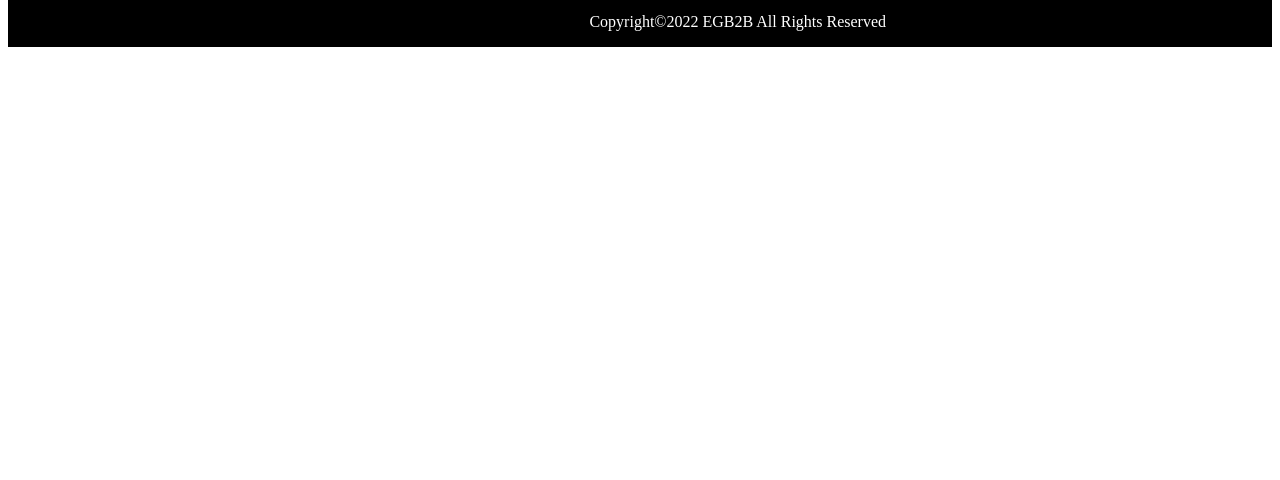
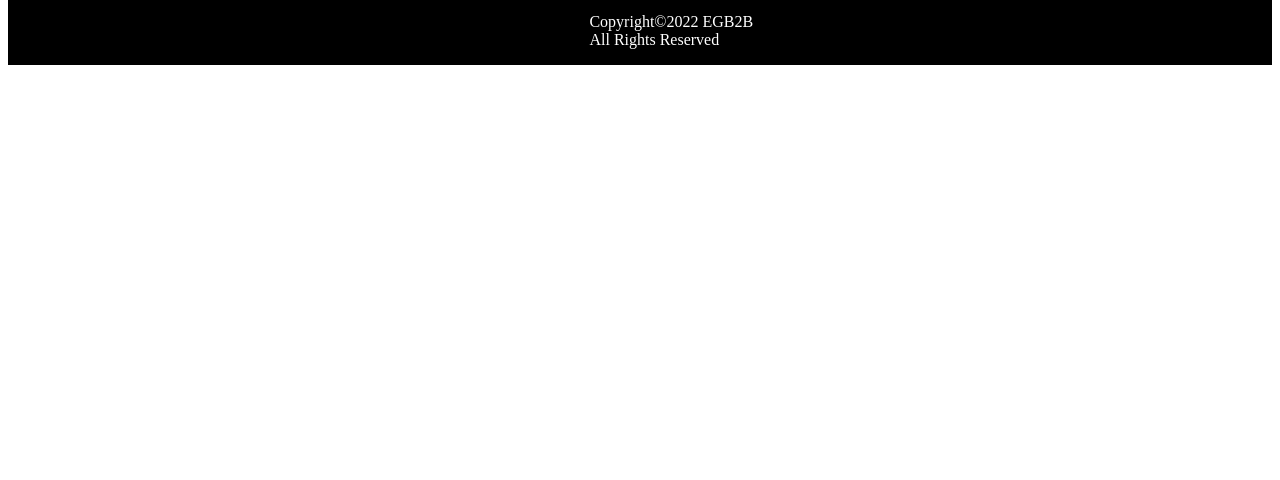
Before and after one commit to egb2b/download, a plain HTML site: page index.html in a window 1280 px wide. Shown: the part 320-800 px from the top of the page. Drawn offline with Linux system fonts and the light colour scheme.

Commit message:
Update index.html

```diff
--- a/index.html
+++ b/index.html
@@ -31,7 +31,7 @@
 
 <footer>
 
-  <p class="copyright">Copyright©2022 EGB2B All Rights Reserved </p>
+  <p class="copyright">Copyright©2022 EGB2B<br>All Rights Reserved </p>
 </footer>
               </body>
 </html>
```
